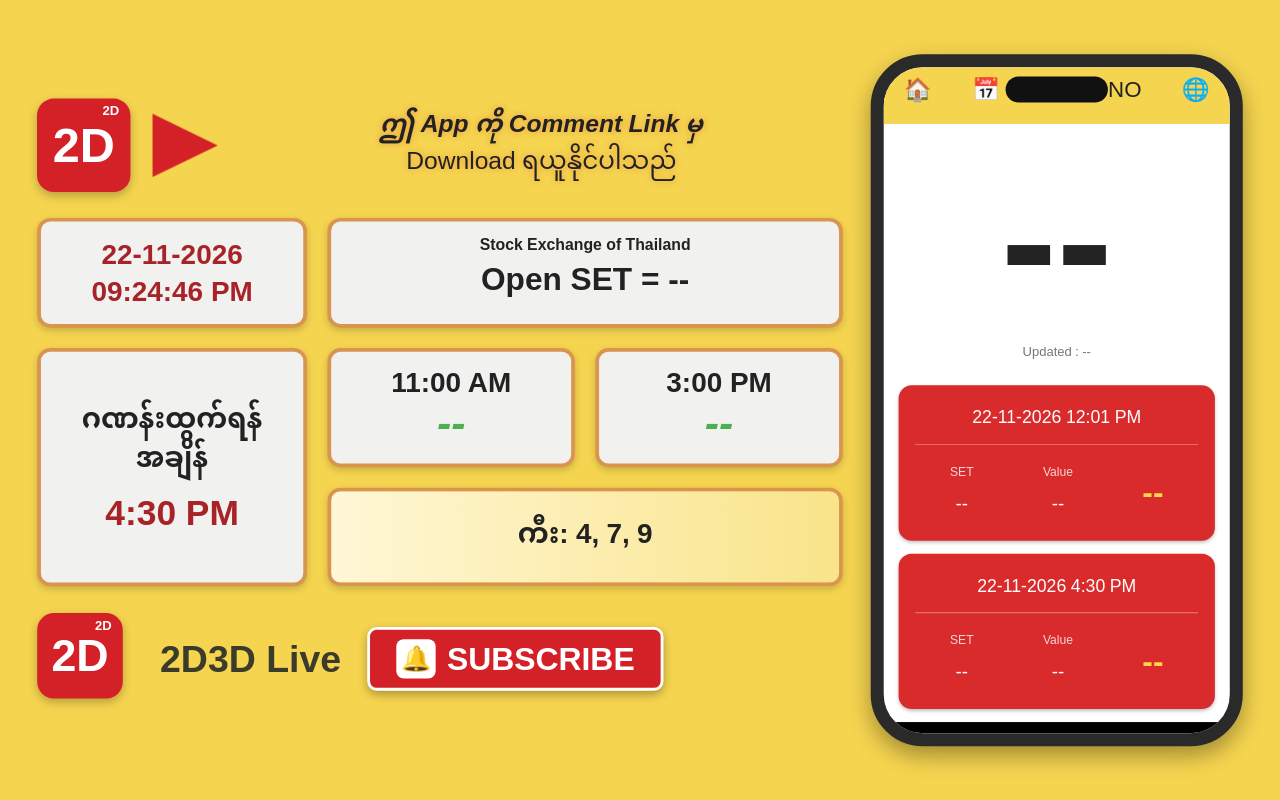
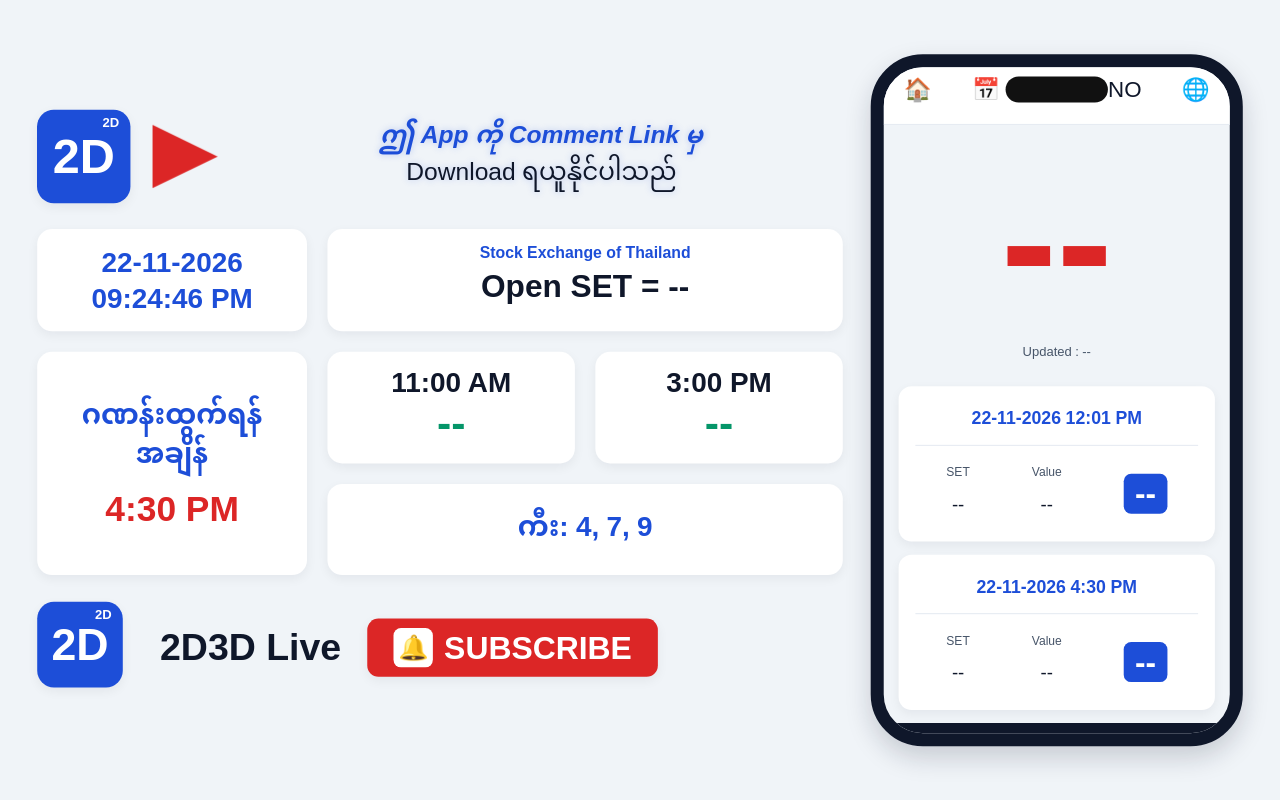
Before and after one commit to pinky3052004-debug/TDLYT2, a plain HTML site: page index.html in a window 1280 px wide. Drawn offline with Linux system fonts and the light colour scheme; no server answers.

Commit message:
Update index.html

```diff
--- a/index.html
+++ b/index.html
@@ -4,7 +4,7 @@
 <meta charset="UTF-8">
 <meta name="google" content="notranslate">
 <meta name="viewport" content="width=device-width, initial-scale=1">
-<title>2D3D Live</title>
+<title>2D3D Live (Ice Blue)</title>
 <link href="https://fonts.googleapis.com/css2?family=Noto+Sans+Myanmar:wght@400;600;700&display=swap" rel="stylesheet">
 <style>
   :root {
@@ -195,8 +195,38 @@
   .wrap { position: absolute; left: 0; top: 0; width: 1376px; height: 768px; max-width: none;
           padding: 34px 40px; transform-origin: 0 0; }
 
+  /* ================= Theme: Ice Blue (channel 2) ================= */
+  :root { --bg:#F0F4F8; --blue:#1D4ED8; --slate:#0F172A; --green:#059669; --red:#DC2626; }
+  body { background:#F0F4F8; color:#0F172A; }
+  .logo { background:#1D4ED8; color:#fff; box-shadow:0 4px 12px rgba(15,23,42,.06); }
+  .arrow { border-left-color:#DC2626; }
+  .promo { color:#0F172A; }
+  .promo b { color:#1D4ED8; }
+  .card { background:#fff; border:none; border-radius:16px; box-shadow:0 4px 12px rgba(15,23,42,.06); }
+  .date .d, .date .t { color:#1D4ED8; }
+  .set small { color:#1D4ED8; font-weight:700; }
+  .set strong { color:#0F172A; }
+  .gannan p { color:#1D4ED8; }
+  .gannan .time { color:#DC2626; }
+  .slot .label { color:#0F172A; }
+  .slot .num { color:#059669; font-style:normal; }
+  .kyi { background:#fff; }
+  .kyi p { color:#1D4ED8; }
+  .bottom h2 { color:#0F172A; }
+  .subscribe { background:#DC2626; color:#fff; border:none; border-radius:12px; box-shadow:0 4px 12px rgba(15,23,42,.06); }
+  .bell { background:#fff; color:#DC2626; }
+  .phone { border-color:#0F172A; background:#F0F4F8; box-shadow:0 12px 28px rgba(15,23,42,.18); }
+  .phone .bar { background:#fff; border-bottom:1px solid #E2E8F0; }
+  .big { color:#DC2626; }
+  .updated { color:#475569; }
+  .box { background:#fff; color:#0F172A; border-radius:12px; box-shadow:0 4px 12px rgba(15,23,42,.06); }
+  .box .h { color:#1D4ED8; font-weight:700; border-bottom:1px solid #E2E8F0; }
+  .row small { color:#475569; opacity:1; }
+  .row b { background:#1D4ED8; color:#fff; border-radius:8px; padding:2px 12px; font-size:18px; }
+  .navbtm { background:#0F172A; }
+
   /* ================= Animations (top promo + bottom bar) ================= */
-  :root { --glow: rgba(212,32,39,.55); }
+  :root { --glow: rgba(29,78,216,.45); }
   /* ထိပ်ပိုင်း */
   .top .logo   { animation: logoPulse 2.4s ease-in-out infinite; }
   .top .arrow  { animation: arrowNudge 1s ease-in-out infinite; }
```
